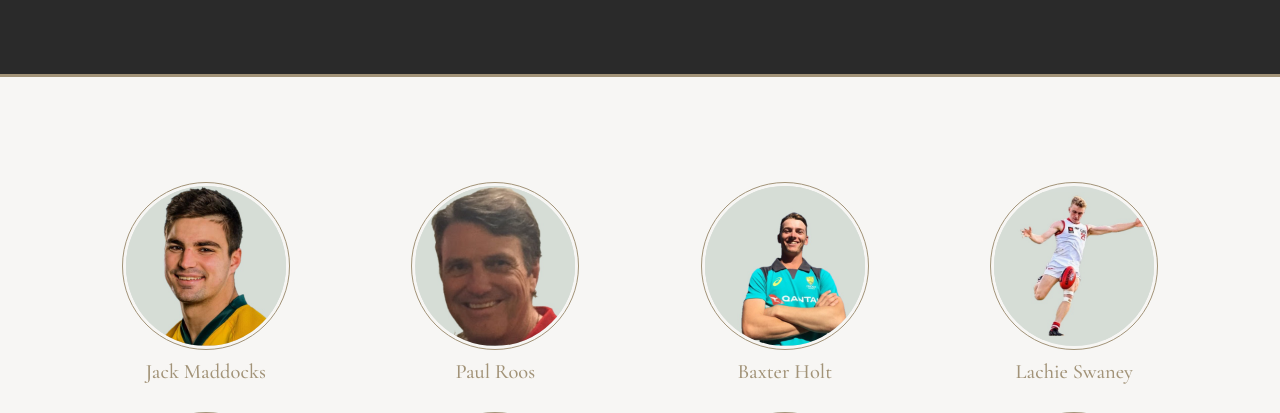
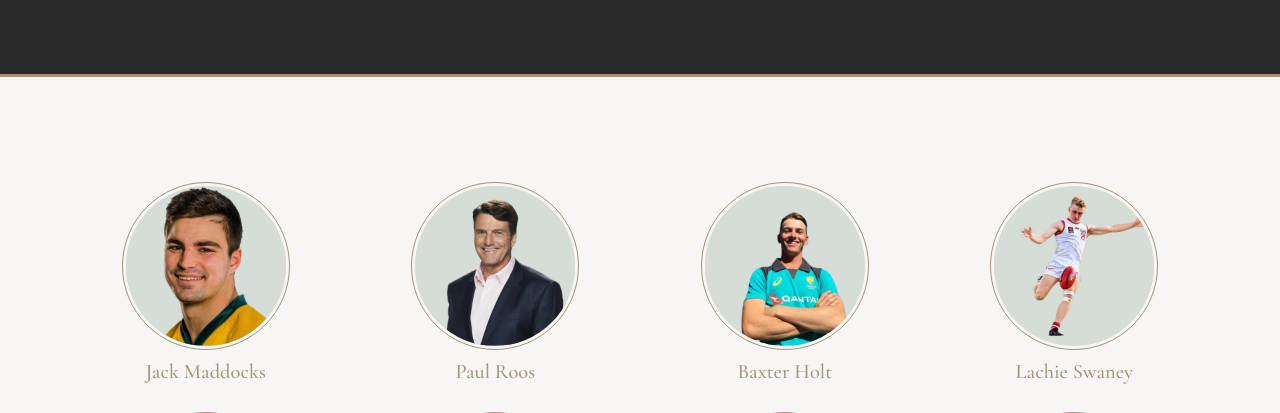
Before and after one commit to sebaroney/crbf-website-preview, a plain HTML site: page ambassadors/index.html in a window 1280 px wide. Shown: the part 307-720 px from the top of the page. Drawn offline with Linux system fonts and the light colour scheme.

Commit message:
Replace Paul Roos’s ambassador portrait

```diff
--- a/ambassadors/index.html
+++ b/ambassadors/index.html
@@ -131,7 +131,7 @@
     <section class="ambassador-group ambassador-primary" aria-label="Foundation ambassadors">
       <div class="portrait-grid">
         <figure><img src="/crbf-website-preview/images/ambassadors/jack-maddocks.jpg" alt="" width="176" height="176" loading="lazy" decoding="async"><figcaption>Jack Maddocks</figcaption></figure>
-        <figure><img src="/crbf-website-preview/images/ambassadors/paul-roos.jpg" alt="" width="176" height="176" loading="lazy" decoding="async"><figcaption>Paul Roos</figcaption></figure>
+        <figure><img src="/crbf-website-preview/images/ambassadors/paul-roos-portrait.jpg" alt="" width="176" height="176" loading="lazy" decoding="async"><figcaption>Paul Roos</figcaption></figure>
         <figure><img src="/crbf-website-preview/images/ambassadors/baxter-holt.jpg" alt="" width="176" height="176" loading="lazy" decoding="async"><figcaption>Baxter Holt</figcaption></figure>
         <figure><img src="/crbf-website-preview/images/ambassadors/lachie-swaney.jpg" alt="" width="176" height="176" loading="lazy" decoding="async"><figcaption>Lachie Swaney</figcaption></figure>
         <figure><img src="/crbf-website-preview/images/ambassadors/thomas-yassmin-portrait.jpg" style="object-fit:cover" alt="" width="176" height="176" loading="lazy" decoding="async"><figcaption>Thomas Yassmin</figcaption></figure>
```
Also changed, not shown: images/ambassadors/paul-roos-portrait.jpg (added).
